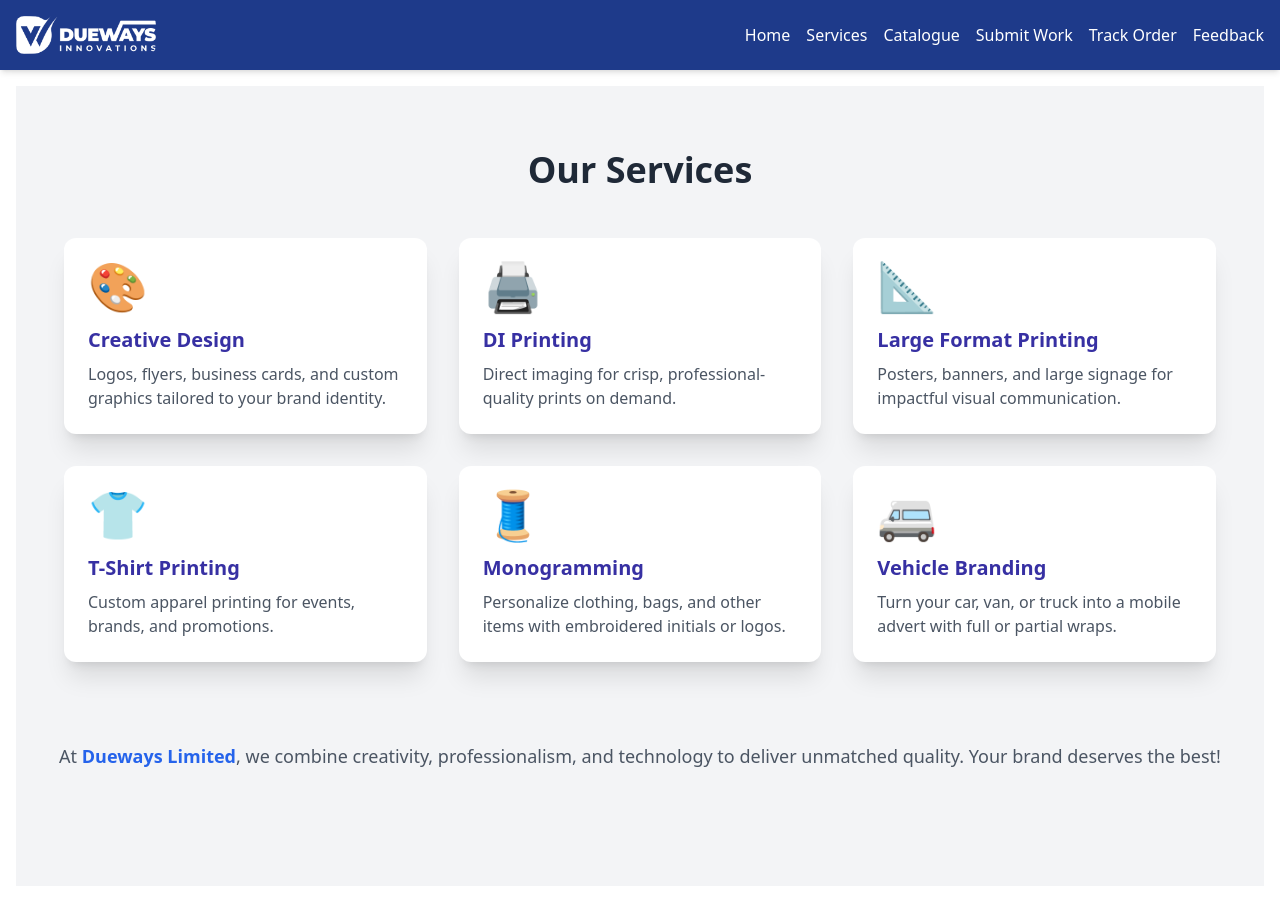
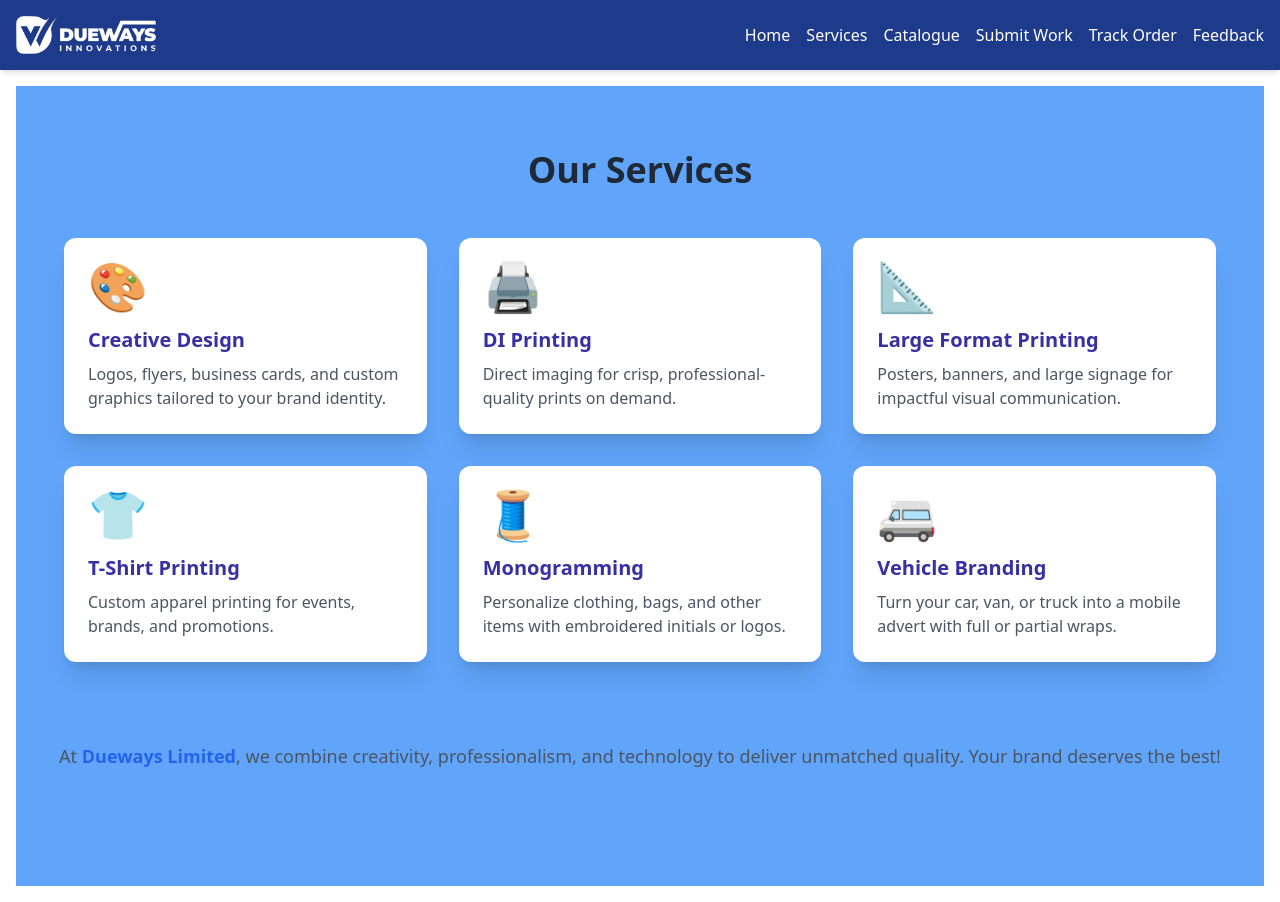
Before and after one commit to Mfonisorobert/dueways, a React (Vite) app: page /services in a window 1280 px wide. Built offline with nearby package versions, Linux system fonts and the light colour scheme.

Commit message:
dueways website

```diff
--- a/src/pages/Services.jsx
+++ b/src/pages/Services.jsx
@@ -35,7 +35,7 @@
 
 const Services = () => {
   return (
-    <div className="min-h-screen bg-gray-100 py-16 px-6">
+    <div className="min-h-screen bg-blue-400 py-16 px-6">
       <div className="max-w-6xl mx-auto">
         <h2 className="text-4xl font-bold text-center mb-12 text-gray-800">Our Services</h2>
         <div className="grid md:grid-cols-2 lg:grid-cols-3 gap-8">
```
